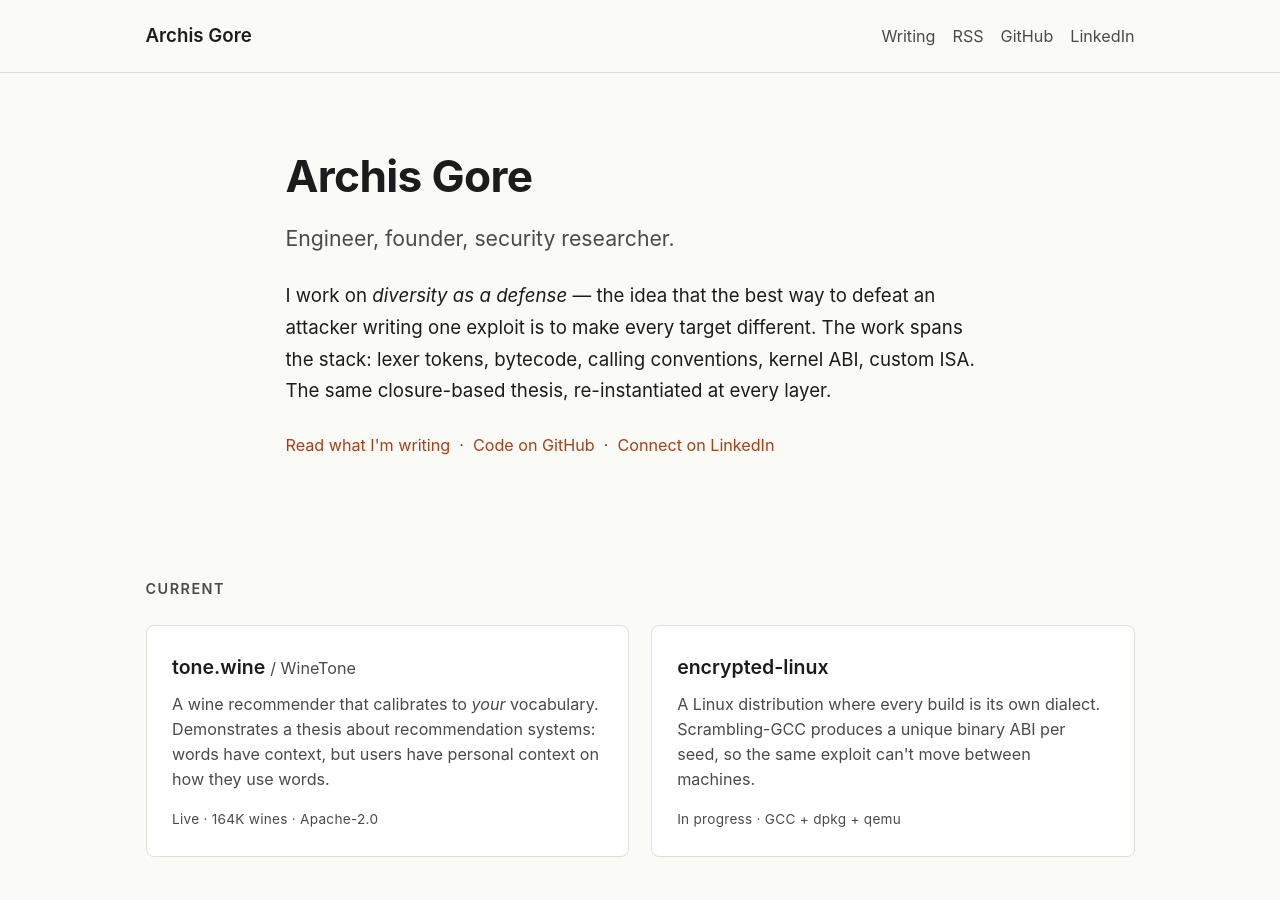
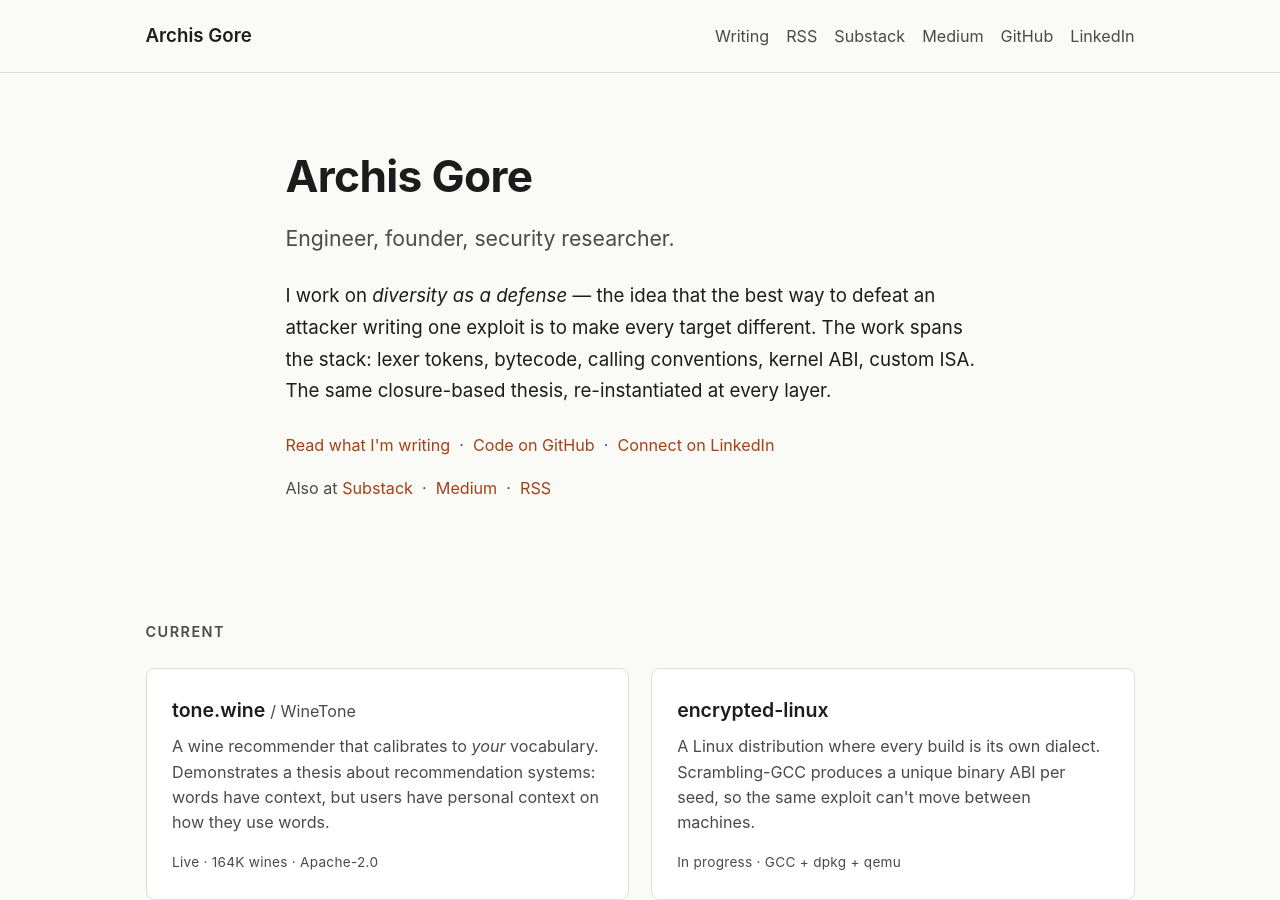
Before and after one commit to archisgore/archisgore.github.io, a Jekyll site: the page built from index.html, in a window 1280 px wide and 900 px high. Built offline with Jekyll 4.4.1, drawn with Linux system fonts in a browser that asks for light colours; some of the changed text lies outside the part shown.

Commit message:
homepage: link Medium and Substack alongside the existing socials
Added to header nav and to two spots on the index — the hero CTA row
and the contact block.

Substack URL is a placeholder (archisgore.substack.com) — swap in
the real URL once the publication exists.

Co-Authored-By: Claude Opus 4.7 (1M context) <noreply@anthropic.com>

```diff
--- a/_layouts/default.html
+++ b/_layouts/default.html
@@ -20,6 +20,8 @@
     <nav>
       <a href="/writing/">Writing</a>
       <a href="/feed.xml">RSS</a>
+      <a href="https://archisgore.substack.com">Substack</a>
+      <a href="https://medium.com/@archisgore">Medium</a>
       <a href="https://github.com/archisgore">GitHub</a>
       <a href="https://www.linkedin.com/in/archisgore/">LinkedIn</a>
     </nav>
--- a/index.html
+++ b/index.html
@@ -22,6 +22,14 @@ description: Engineer, founder, security researcher. Builder of polymorphic Linu
     <a href="https://github.com/archisgore">Code on GitHub</a>
     &nbsp;·&nbsp;
     <a href="https://www.linkedin.com/in/archisgore/">Connect on LinkedIn</a>
+  </p>
+  <p class="hero-cta">
+    Also at
+    <a href="https://archisgore.substack.com">Substack</a>
+    &nbsp;·&nbsp;
+    <a href="https://medium.com/@archisgore">Medium</a>
+    &nbsp;·&nbsp;
+    <a href="/feed.xml">RSS</a>
   </p>
 </section>
 
@@ -148,6 +156,10 @@ description: Engineer, founder, security researcher. Builder of polymorphic Linu
   <p>
     Email <a href="mailto:me@archisgore.com">me@archisgore.com</a>,
     DM on <a href="https://www.linkedin.com/in/archisgore/">LinkedIn</a>,
+    follow on
+    <a href="https://archisgore.substack.com">Substack</a>
+    or
+    <a href="https://medium.com/@archisgore">Medium</a>,
     or open an issue on any of the
     <a href="https://github.com/archisgore?tab=repositories">repos</a>.
     I respond best to specific, well-formed questions.
```
